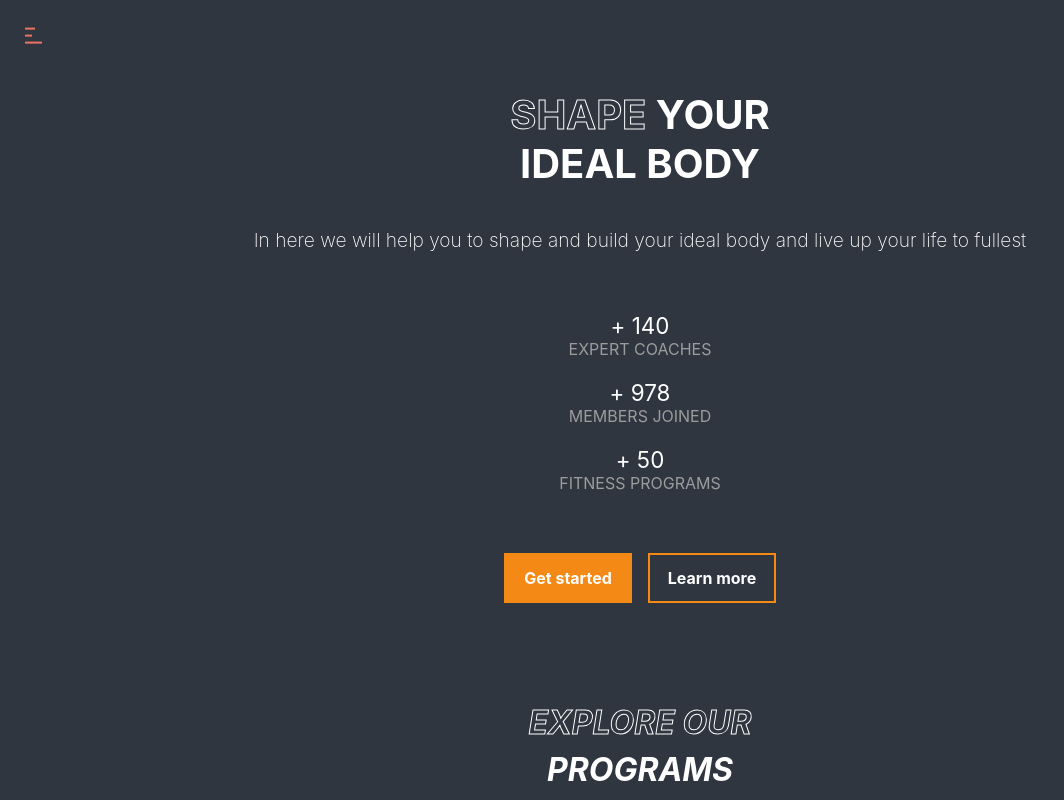
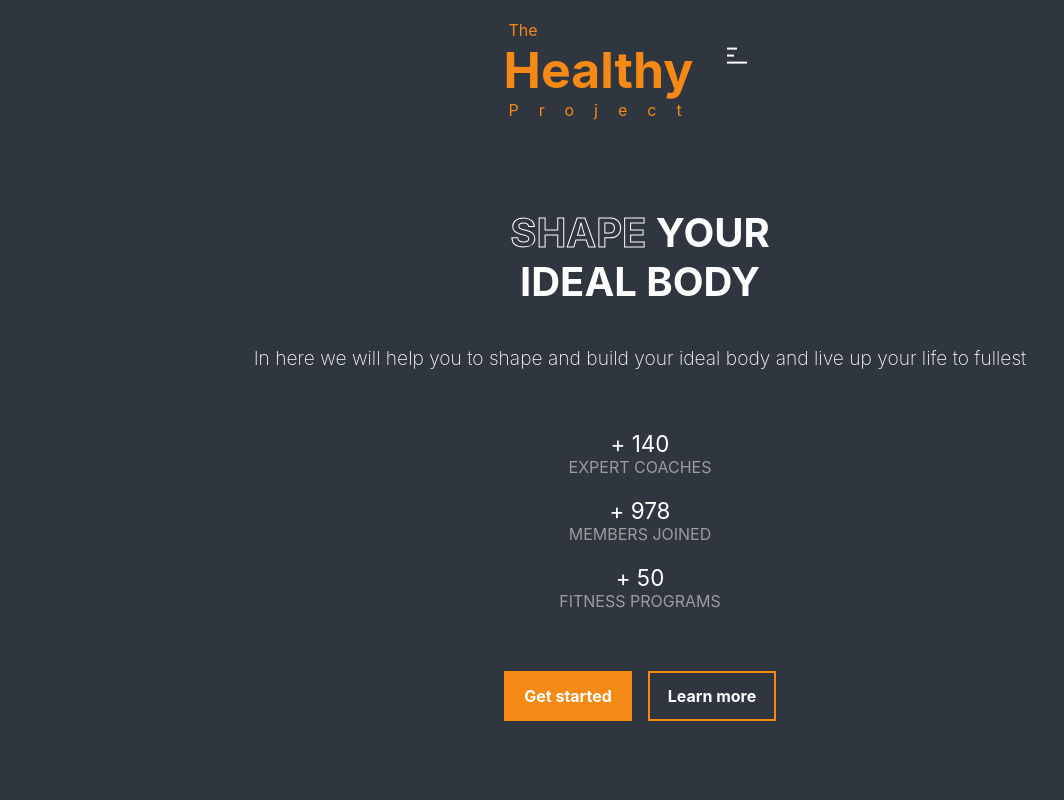
Before and after one commit to lcsaloonn/Health-react, a React (Create React App) app in the folder health-react/: page / in a window 1280 px wide. Shown: the top 800 px of the page, without its empty margins (0-1064 px from the left). Built offline with nearby package versions, Linux system fonts and the light colour scheme.

Commit message:
corrections

```diff
--- a/health-react/src/App.tsx
+++ b/health-react/src/App.tsx
@@ -1,12 +1,12 @@
 import React from "react";
 import { Routes, Route } from "react-router-dom";
-import NavBar from "./components/navBar/navBar";
+import Header from "./views/header/header";
 import MainView from "./views/main-view/mainView";
 
 function App() {
   return (
     <>
-      <NavBar />
+      <Header />
       <div className="app">
         <Routes>
           <Route path="/" element={<MainView />} />
--- a/health-react/src/components/logo/logo.scss
+++ b/health-react/src/components/logo/logo.scss
@@ -1,6 +1,6 @@
 .logo {
   font-family: Verdana, Geneva, Tahoma, sans-serif;
-  color: var(--color-white);
+  color: var(--color-orange);
   display: flex;
   flex-direction: column;
   justify-content: flex-start;
@@ -20,7 +20,3 @@
     letter-spacing: 20px;
   }
 }
-.container-logo {
-  display: flex;
-  justify-content: center;
-}
--- a/health-react/src/components/navBar/navBar.scss
+++ b/health-react/src/components/navBar/navBar.scss
@@ -182,7 +182,7 @@
       left: 0;
       width: 100%;
       height: 2px;
-      background-color: #ec7263;
+      background-color: var(--color-white);
       transform: translateY(-50%) scaleY(5);
       transition: $transition-duration;
     }
--- a/health-react/src/components/navBar/navBar.tsx
+++ b/health-react/src/components/navBar/navBar.tsx
@@ -18,7 +18,7 @@ const NavBar = () => {
             Profil
           </Link>
           <Link className="nav-item" to="#">
-            Session
+            Sessions
           </Link>
           <Link className="nav-item" to="#">
             Exerices
--- /dev/null
+++ b/health-react/src/views/header/header.scss
@@ -0,0 +1,12 @@
+.header {
+  display: flex;
+  margin: 20px auto 5.5rem auto;
+  justify-content: center;
+  .logo {
+    text-align: center;
+    justify-content: center;
+  }
+  .navbar {
+    position: relative;
+  }
+}
--- /dev/null
+++ b/health-react/src/views/header/header.tsx
@@ -0,0 +1,16 @@
+import Logo from "../../components/logo/logo";
+import NavBar from "../../components/navBar/navBar";
+import "./header.scss";
+const Header = () => {
+  return (
+    <div className="header ">
+      <span className="logo ">
+        <Logo />
+      </span>
+      <span className="navbar ">
+        <NavBar />
+      </span>
+    </div>
+  );
+};
+export default Header;
```
